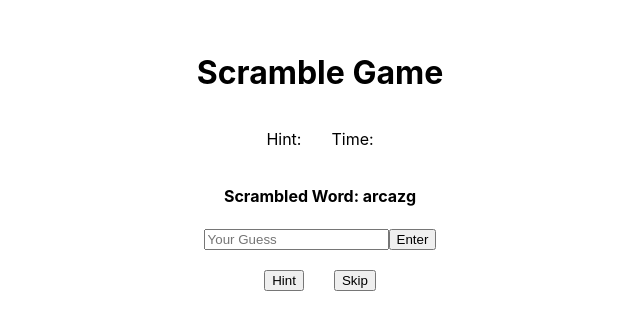
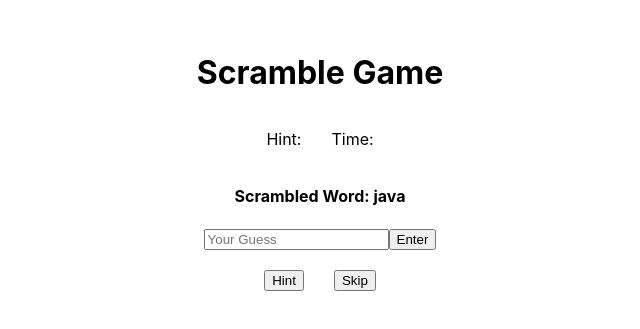
Before and after one commit to IsaacToluwani/word-scramble-game, a React (Create React App) app: page / in a window 1280 px wide. Shown: the part 159-488 px from the top of the page, without its empty margins (320-960 px from the left). Built offline with nearby package versions, Linux system fonts and the light colour scheme.

Commit message:
implement user input handling and correct answer validation in ScrambleGame

```diff
--- a/src/Components/ScrambleGame/ScrambleGame.jsx
+++ b/src/Components/ScrambleGame/ScrambleGame.jsx
@@ -10,20 +10,32 @@ function ScrambleGame() {
       .sort(() => Math.random() - 0.5)
       .join('');
   };
-  console.log('shuffle', shuffleWord(wordList[0]));
+  // console.log('shuffle', shuffleWord(word));
 
   // State Management
   const [shuffledWord, setShuffledWord] = useState(shuffleWord(wordList[0]));
   const [userInput, setUserInput] = useState('');
+  const [correctWord, setCorrectWord] = useState('');
 
   useEffect(() => {
-    setShuffledWord(shuffleWord(wordList[0]));
+    const word = wordList[Math.floor(Math.random() * wordList.length)];
+    setCorrectWord(word);
+    setShuffledWord(shuffleWord(word));
   }, []);
+  console.log('correctWord', shuffledWord, correctWord);
 
   const handleUserInput = (event) => {
     return setUserInput(event.target.value);
   };
+  const handleSubmit = () => {
+    // if user input === correct word display correct answer, els
 
+    if (userInput === correctWord) {
+      <h1>Correct Guess</h1>;
+    } else {
+      <h1>Wrong Guess</h1>;
+    }
+  };
   return (
     <main className='scramble'>
       <h1>Scramble Game</h1>
@@ -40,7 +52,7 @@ function ScrambleGame() {
             value={userInput}
             onChange={handleUserInput}
           />
-          <button>Enter </button>
+          <button onClick={handleSubmit}>Enter </button>
         </div>
         <div className='content-buttons'>
           <button>Hint</button>
```
